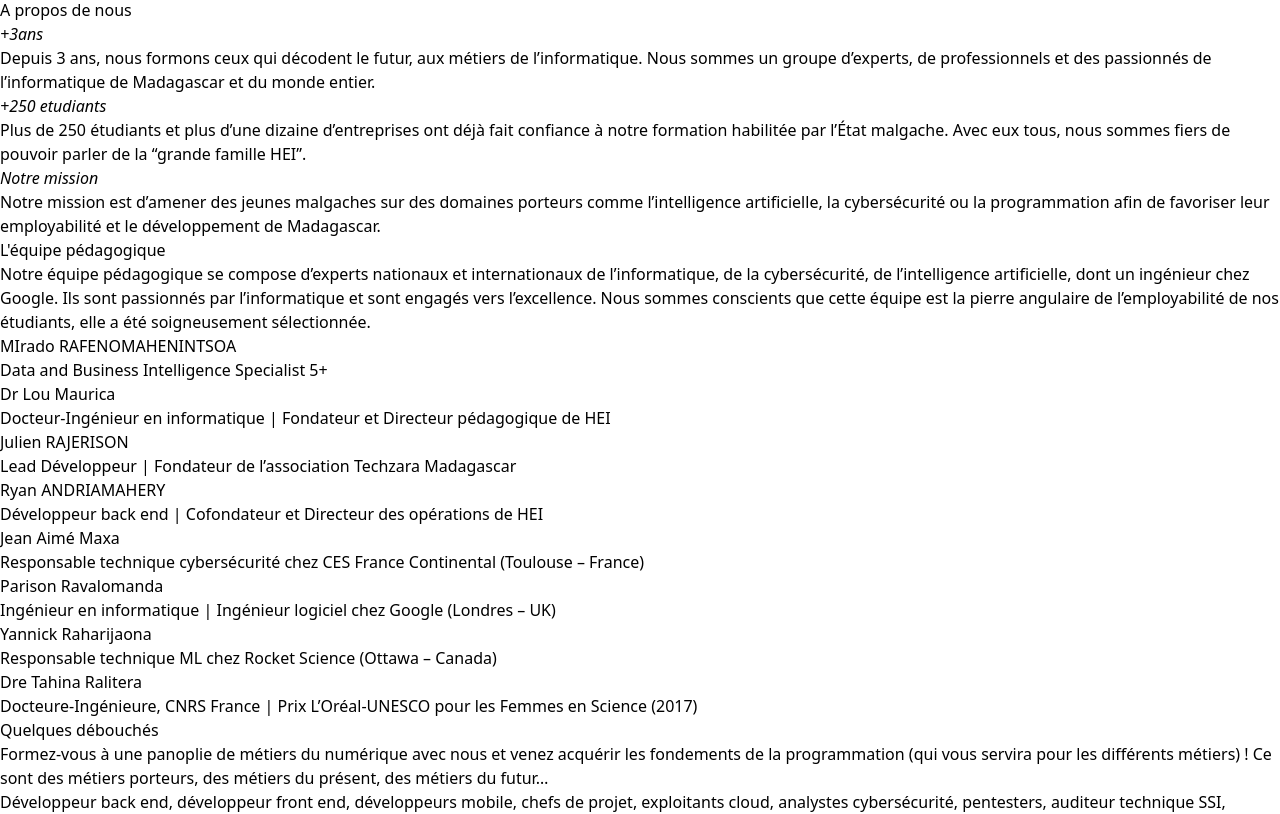
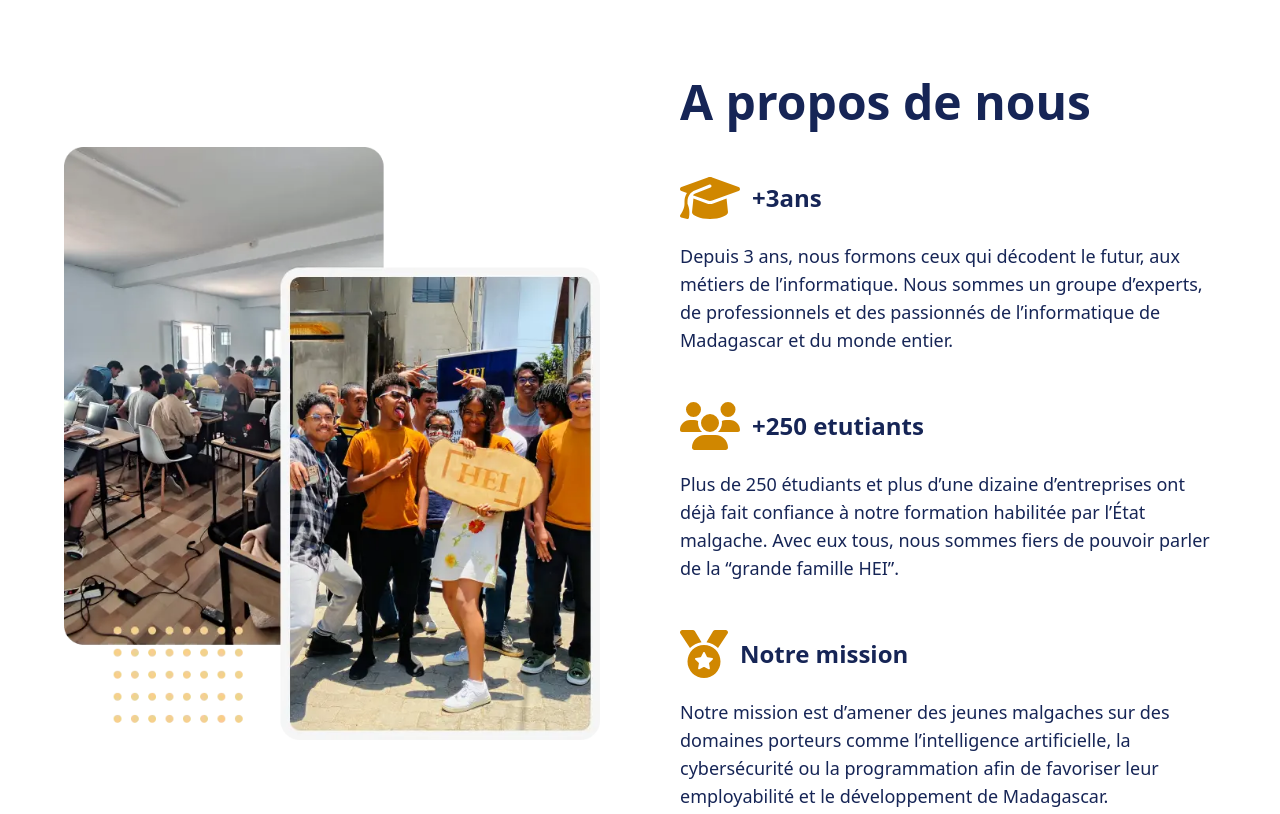
Before and after one commit to FredoOmar/heiAdmin, a React (Vite) app: page / in a window 1280 px wide. Shown: the part 909-1723 px from the top of the page. Built offline with nearby package versions, Linux system fonts and the light colour scheme.

Commit message:
update about section

```diff
--- a/src/App.jsx
+++ b/src/App.jsx
@@ -2,6 +2,11 @@
 import './App.css'
 import HEI_logo from './assets/HEI_logo.png'
 import SliderAuto from "./components/SliderAuto";
+import { FontAwesomeIcon } from '@fortawesome/react-fontawesome';
+import { faGraduationCap } from '@fortawesome/free-solid-svg-icons';
+import { faUsers } from '@fortawesome/free-solid-svg-icons';
+import { faMedal } from '@fortawesome/free-solid-svg-icons';
+import bg_2 from './assets/HEI_4.png';
 function App() {
 
 
@@ -21,18 +26,37 @@ function App() {
       <section>
         <SliderAuto />
       </section>
-      <section>
-        <h2> A propos de nous </h2>
-        <i> +3ans </i>
-        <p>Depuis 3 ans, nous formons ceux qui décodent le futur, aux métiers de l’informatique. Nous sommes un groupe d’experts, de professionnels et des passionnés de l’informatique de
-        Madagascar et du monde entier.</p>
-        <i>+250 etudiants</i>
-        <p>Plus de 250 étudiants et plus d’une dizaine d’entreprises ont déjà fait confiance à notre formation habilitée par l’État malgache. Avec eux tous, nous sommes fiers de pouvoir parler
-        de la “grande famille HEI”.</p>
-        <i>Notre mission</i>
-        <p>Notre mission est d’amener des jeunes malgaches sur des domaines porteurs comme l’intelligence artificielle, la cybersécurité ou la programmation afin de favoriser leur employabilité et
-        le développement de Madagascar.</p>
-      </section>
+        <section className={"flex flex-row max-w-6xl mx-auto gap-20"}>
+            <div className={"w-1/2 flex justify-end items-center"}>
+                <img src={bg_2} alt="" className={"object-cover"} />
+            </div>
+            <div className={"w-1/2 flex flex-col justify-center gap-12 text-lg text-blue-950 py-20"}>
+                <h1 className={"text-5xl font-semibold"}>A propos de nous</h1>
+                <div className={"flex flex-col gap-5"}>
+                    <header className={"flex flex-row items-center gap-3"}>
+                        <FontAwesomeIcon icon={faGraduationCap} className={"text-yellow-600 text-5xl"} />
+                        <h2 className={"text-2xl font-bold"}>+3ans</h2>
+                    </header>
+                    <p>Depuis 3 ans, nous formons ceux qui décodent le futur, aux métiers de l’informatique. Nous sommes un groupe d’experts, de professionnels et des passionnés de l’informatique de
+                        Madagascar et du monde entier.</p>
+                </div>
+                <div className={"flex flex-col gap-5"}>
+                    <header className={"flex flex-row items-center gap-3"}>
+                        <FontAwesomeIcon icon={faUsers} className={"text-yellow-600 text-5xl"}/>
+                        <h2 className={"text-2xl font-bold"}>+250 etutiants</h2>
+                    </header>
+                    <p>Plus de 250 étudiants et plus d’une dizaine d’entreprises ont déjà fait confiance à notre formation habilitée par l’État malgache. Avec eux tous, nous sommes fiers de pouvoir parler de la “grande famille HEI”.</p>
+                </div>
+                <div className={"flex flex-col gap-5"}>
+                    <header className={"flex flex-row items-center gap-3"}>
+                        <FontAwesomeIcon icon={faMedal} className={"text-yellow-600 text-5xl"}/>
+                        <h2 className={"text-2xl font-bold"}>Notre mission</h2>
+                    </header>
+                    <p>Notre mission est d’amener des jeunes malgaches sur des domaines porteurs comme l’intelligence artificielle, la cybersécurité ou la programmation afin de favoriser leur employabilité et le développement de Madagascar.</p>
+                </div>
+            </div>
+
+        </section>
       <section>
         <h5> L'équipe pédagogique</h5>
         <p>Notre équipe pédagogique se compose d’experts nationaux et internationaux de
```
Also changed, not shown: src/assets/HEI_4.png (added).
